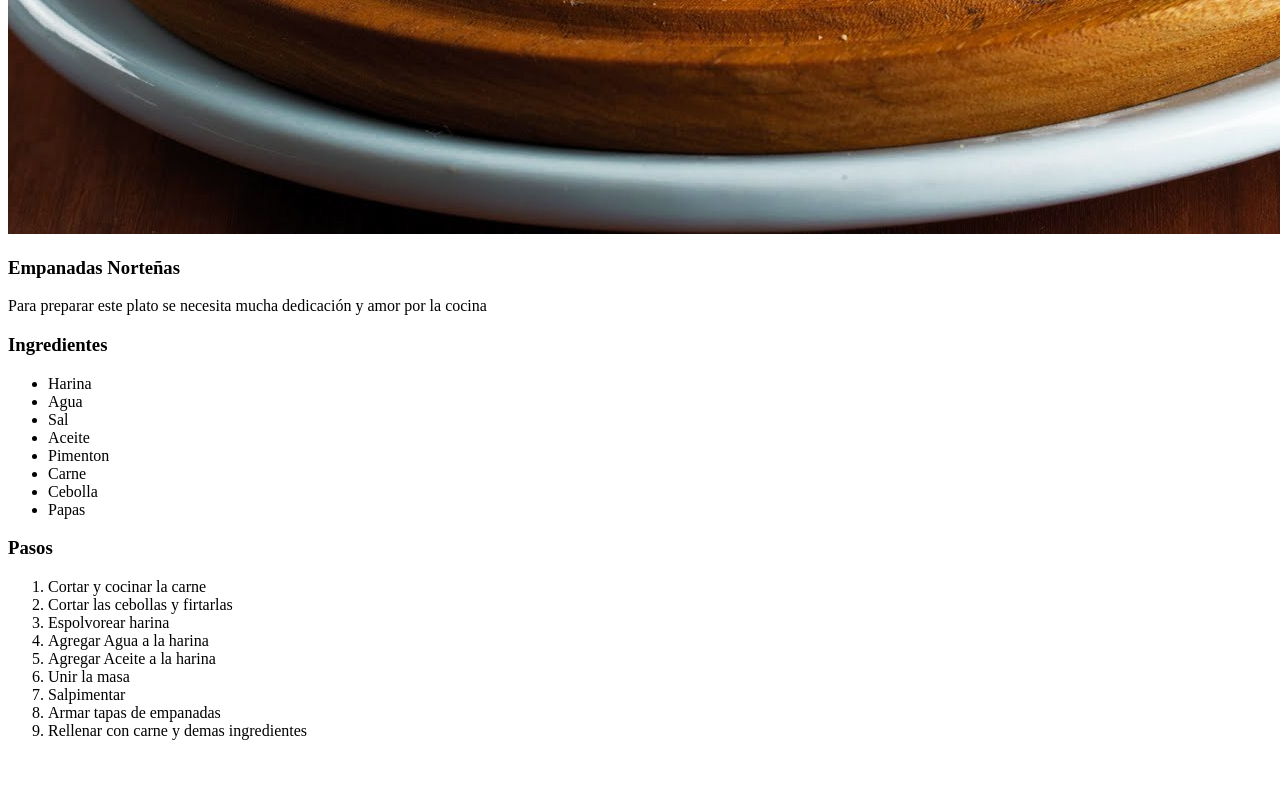
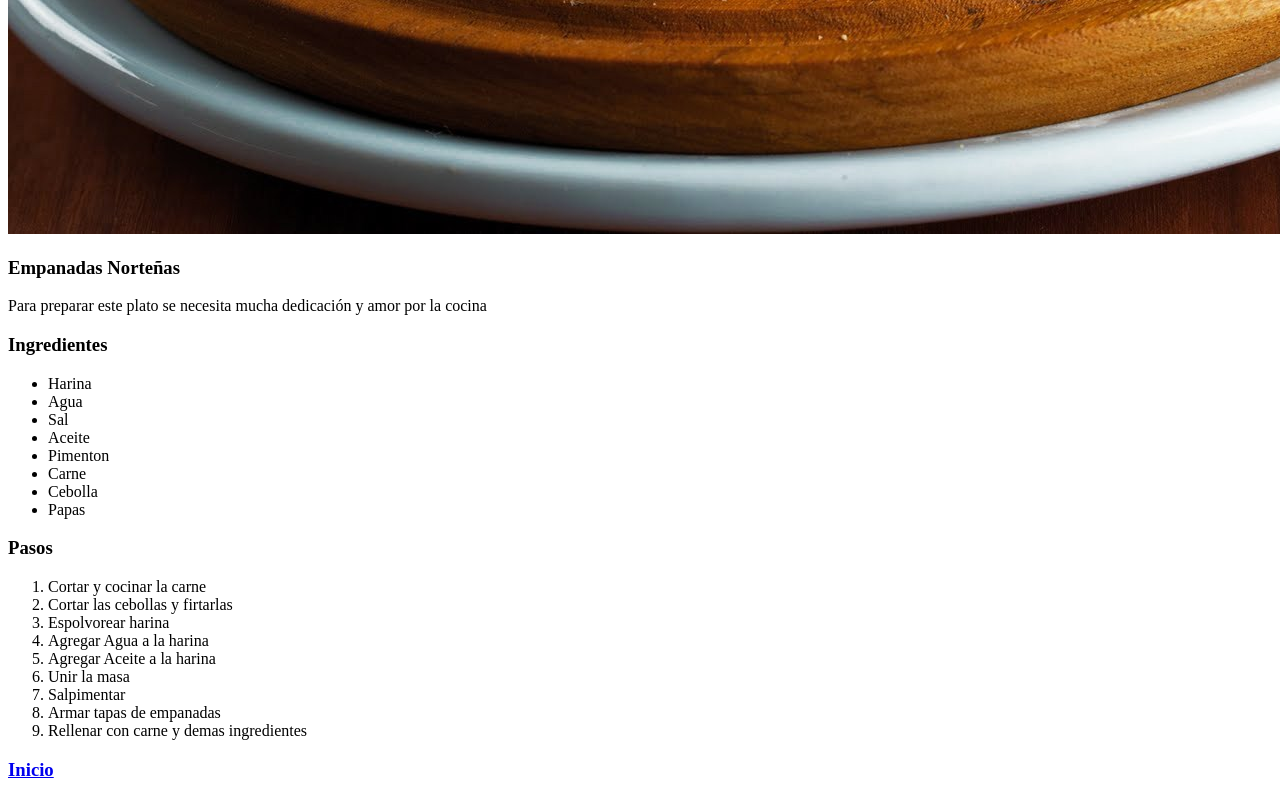
Before and after one commit to gustyhub/odin-recipes, a plain HTML site: page recipes/empanadas.html in a window 1280 px wide. Shown: the part 913-1713 px from the top of the page. Before the commit the page ends 1669 px from the top, so only its background shows below. Drawn offline with Linux system fonts and the light colour scheme.

Commit message:
Se crea un vinculo para retornar al Inicio
Agregamos en cada una de las paginas de recetas un vinculo
que permita regresar a la Pagina Inicial.

```diff
--- a/recipes/empanadas.html
+++ b/recipes/empanadas.html
@@ -35,6 +35,7 @@
         <li>Armar tapas de empanadas</li>
         <li>Rellenar con carne y demas ingredientes</li>
     </ol>
+    <h3><a href="/home/cacaroto/Escritorio/repos/odin-recipes/index.html">Inicio</a></h3>
 
 </body>
 </html>
```
Also changed, not shown: recipes/ravioles.html (+1 -0 lines), recipes/tallarines.html (+1 -0 lines).
